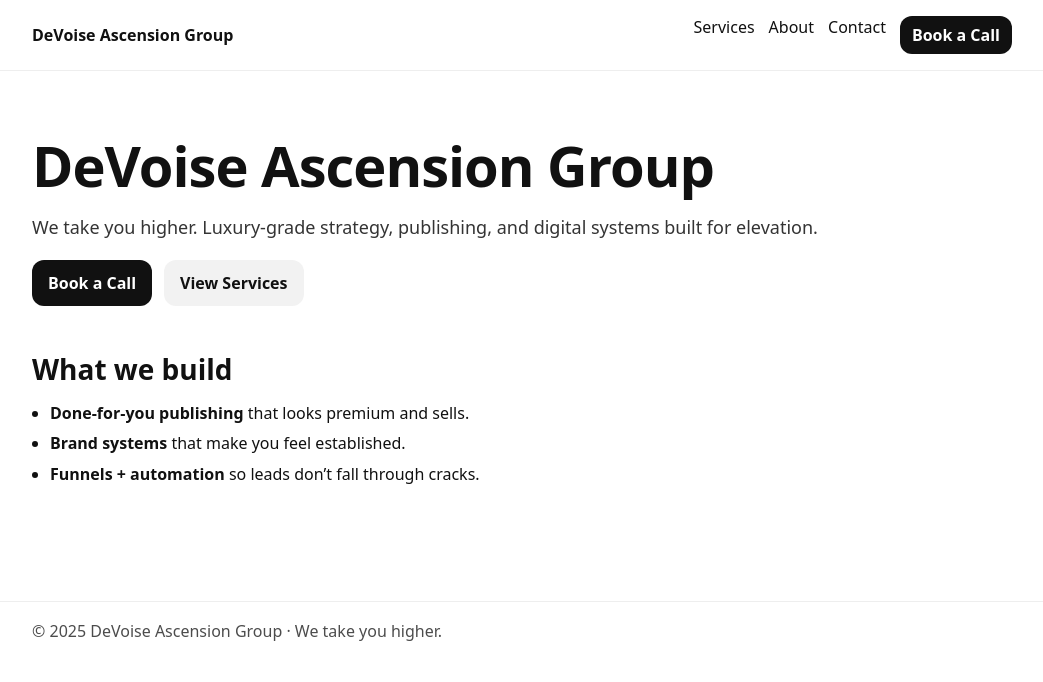
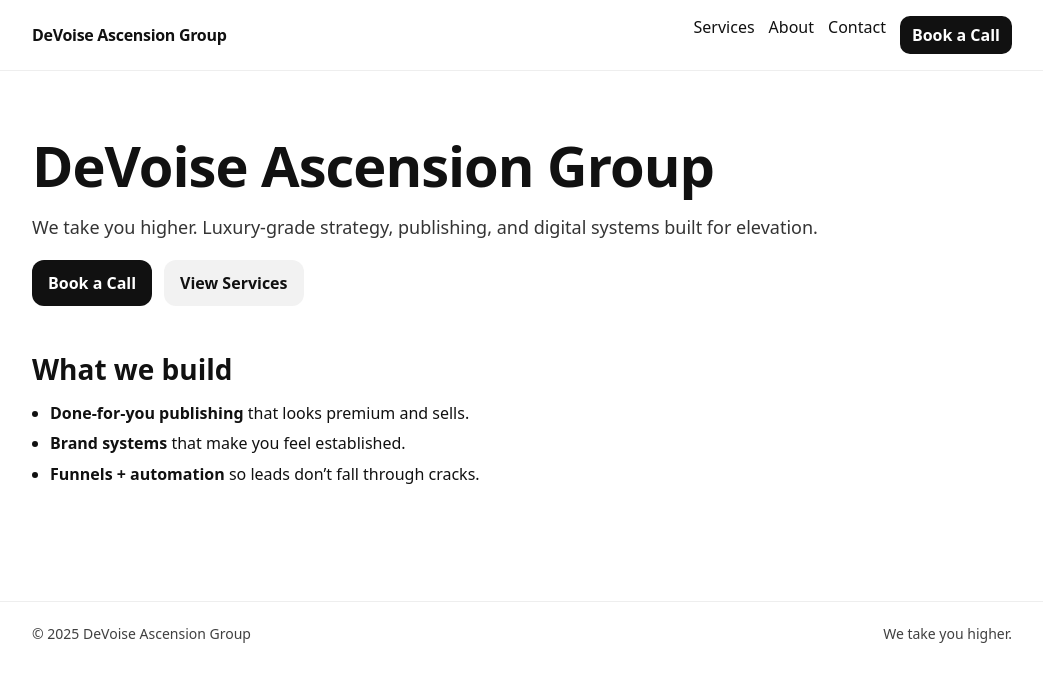
Before and after one commit to lavonnedevoise-svg/DONE-DEAL-DAG, a Next.js app: page / in a window 1280 px wide. Shown: the top 682 px of the page, without its empty margins (118-1161 px from the left). Built offline with nearby package versions, Linux system fonts and the light colour scheme.

Commit message:
Refactor RootLayout to use Link component
Refactor layout component to use Link for navigation and improve styling.

```diff
--- a/app/layout.tsx
+++ b/app/layout.tsx
@@ -1,57 +1,100 @@
 import type { Metadata } from "next";
+import Link from "next/link";
 
 export const metadata: Metadata = {
   title: "DeVoise Ascension Group",
   description: "We take you higher.",
 };
 
-export default function RootLayout({ children }: { children: React.ReactNode }) {
+export default function RootLayout({
+  children,
+}: {
+  children: React.ReactNode;
+}) {
   return (
     <html lang="en">
-      <head />
-      <body style={{ margin: 0, background: "#fff", color: "#111", fontFamily: "system-ui" }}>
+      <body
+        style={{
+          margin: 0,
+          background: "#fff",
+          color: "#111",
+          fontFamily: "system-ui",
+        }}
+      >
+        {/* Top Nav */}
         <div style={{ borderBottom: "1px solid #eee" }}>
-          <div
+          <nav
             style={{
               maxWidth: 980,
               margin: "0 auto",
-              padding: "16px 20px",
+              padding: "16px 56px",
               display: "flex",
               alignItems: "center",
               justifyContent: "space-between",
               gap: 16,
+              flexWrap: "wrap",
             }}
           >
-            <a href="/" style={{ textDecoration: "none", color: "#111", fontWeight: 800 }}>
+            <Link
+              href="/"
+              style={{
+                textDecoration: "none",
+                color: "#111",
+                fontWeight: 800,
+                letterSpacing: -0.3,
+              }}
+            >
               DeVoise Ascension Group
-            </a>
+            </Link>
 
-            <nav style={{ display: "flex", gap: 14, flexWrap: "wrap" }}>
-              <a href="/services" style={{ textDecoration: "none", color: "#111" }}>Services</a>
-              <a href="/about" style={{ textDecoration: "none", color: "#111" }}>About</a>
-              <a href="/contact" style={{ textDecoration: "none", color: "#111" }}>Contact</a>
+            <div style={{ display: "flex", gap: 14, flexWrap: "wrap" }}>
+              <Link href="/services" style={{ textDecoration: "none", color: "#111" }}>
+                Services
+              </Link>
+              <Link href="/about" style={{ textDecoration: "none", color: "#111" }}>
+                About
+              </Link>
+              <Link href="/contact" style={{ textDecoration: "none", color: "#111" }}>
+                Contact
+              </Link>
+
               <a
-                href="https://calendly.com/lavonnedevoise/30min"
+                href="https://calendly.com/dondevoise/benefits-ail"
                 style={{
                   textDecoration: "none",
+                  background: "#111",
                   color: "#fff",
-                  background: "#111",
                   padding: "8px 12px",
-                  borderRadius: 12,
+                  borderRadius: 10,
                   fontWeight: 700,
                 }}
               >
                 Book a Call
               </a>
-            </nav>
-          </div>
+            </div>
+          </nav>
         </div>
 
+        {/* Page Content */}
         {children}
 
+        {/* Footer */}
         <footer style={{ borderTop: "1px solid #eee", marginTop: 40 }}>
-          <div style={{ maxWidth: 980, margin: "0 auto", padding: "18px 20px", opacity: 0.75 }}>
-            © {new Date().getFullYear()} DeVoise Ascension Group · We take you higher.
+          <div
+            style={{
+              maxWidth: 980,
+              margin: "0 auto",
+              padding: "22px 56px",
+              opacity: 0.8,
+              fontSize: 14,
+              display: "flex",
+              justifyContent: "space-between",
+              gap: 12,
+              flexWrap: "wrap",
+            }}
+          >
+            <span>© {new Date().getFullYear()} DeVoise Ascension Group</span>
+            <span>We take you higher.</span>
           </div>
         </footer>
       </body>
```
